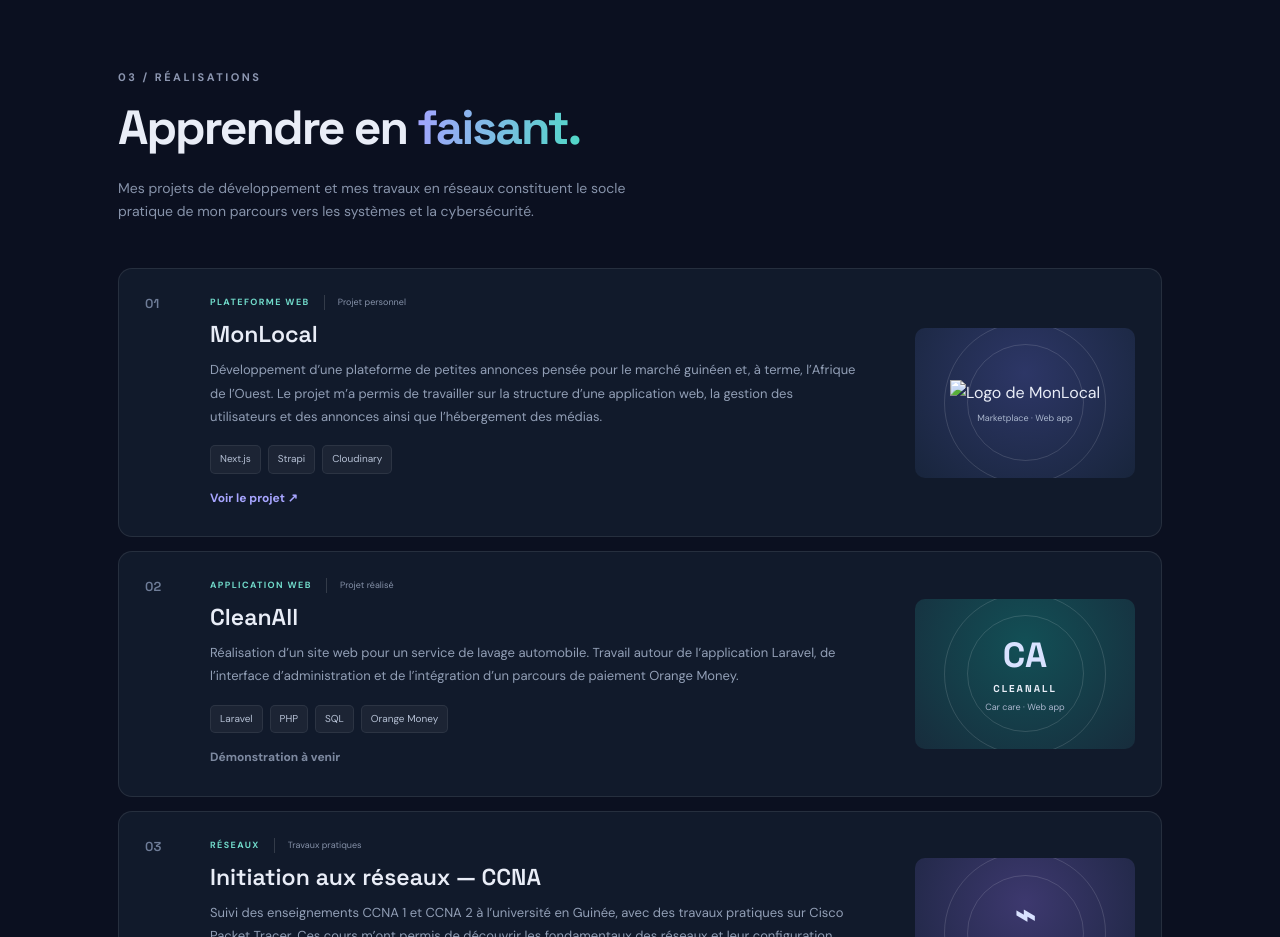
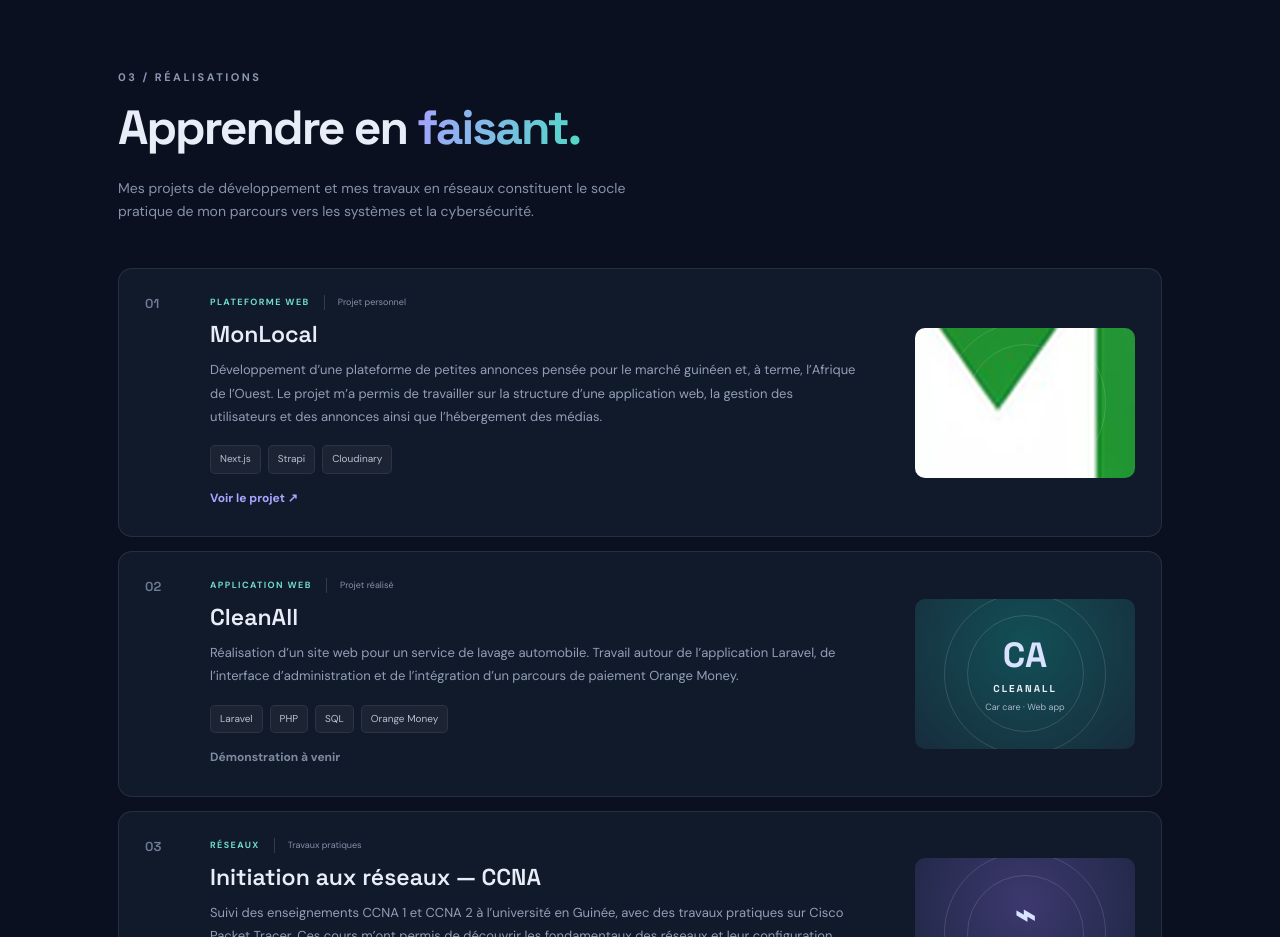
Before and after one commit to aniane421/aniane421.github.io, a plain HTML site: page index.html in a window 1280 px wide. Shown: the part 3020-3957 px from the top of the page. Drawn offline with Linux system fonts and the light colour scheme.

Commit message:
Fix image source for MonLocal project card
Updated project card for 'MonLocal' with correct image source.

```diff
--- a/index.html
+++ b/index.html
@@ -78,7 +78,7 @@
       <div class="section-heading"><p class="eyebrow">03 / RÉALISATIONS</p><h2>Apprendre en <span class="gradient-text">faisant.</span></h2><p class="section-note">Mes projets de développement et mes travaux en réseaux constituent le socle pratique de mon parcours vers les systèmes et la cybersécurité.</p></div>
       <div class="project-list">
         <article class="project-card">
-          <div class="project-number">01</div><div class="project-main"><div class="project-topline"><span class="project-type">PLATEFORME WEB</span><span class="project-status">Projet personnel</span></div><h3>MonLocal</h3><p>Développement d’une plateforme de petites annonces pensée pour le marché guinéen et, à terme, l’Afrique de l’Ouest. Le projet m’a permis de travailler sur la structure d’une application web, la gestion des utilisateurs et des annonces ainsi que l’hébergement des médias.</p><div class="chips"><span>Next.js</span><span>Strapi</span><span>Cloudinary</span></div><a class="project-link" href="https://monlocalgn.com" target="_blank" rel="noreferrer">Voir le projet ↗</a></div><div class="project-visual visual-local"><img class="monlocal-logo" src="assets/monlocal-logo.png" alt="Logo de MonLocal"><small>Marketplace · Web app</small></div>
+          <div class="project-number">01</div><div class="project-main"><div class="project-topline"><span class="project-type">PLATEFORME WEB</span><span class="project-status">Projet personnel</span></div><h3>MonLocal</h3><p>Développement d’une plateforme de petites annonces pensée pour le marché guinéen et, à terme, l’Afrique de l’Ouest. Le projet m’a permis de travailler sur la structure d’une application web, la gestion des utilisateurs et des annonces ainsi que l’hébergement des médias.</p><div class="chips"><span>Next.js</span><span>Strapi</span><span>Cloudinary</span></div><a class="project-link" href="https://monlocalgn.com" target="_blank" rel="noreferrer">Voir le projet ↗</a></div><div class="project-visual visual-local"><img class="monlocal-logo" src="monlocal-logo.png" alt="Logo de MonLocal"><small>Marketplace · Web app</small></div>
         </article>
         <article class="project-card">
           <div class="project-number">02</div><div class="project-main"><div class="project-topline"><span class="project-type">APPLICATION WEB</span><span class="project-status">Projet réalisé</span></div><h3>CleanAll</h3><p>Réalisation d’un site web pour un service de lavage automobile. Travail autour de l’application Laravel, de l’interface d’administration et de l’intégration d’un parcours de paiement Orange Money.</p><div class="chips"><span>Laravel</span><span>PHP</span><span>SQL</span><span>Orange Money</span></div><span class="project-link muted-link">Démonstration à venir</span></div><div class="project-visual visual-clean"><span class="visual-symbol">CA</span><span>CLEANALL</span><small>Car care · Web app</small></div>
```
